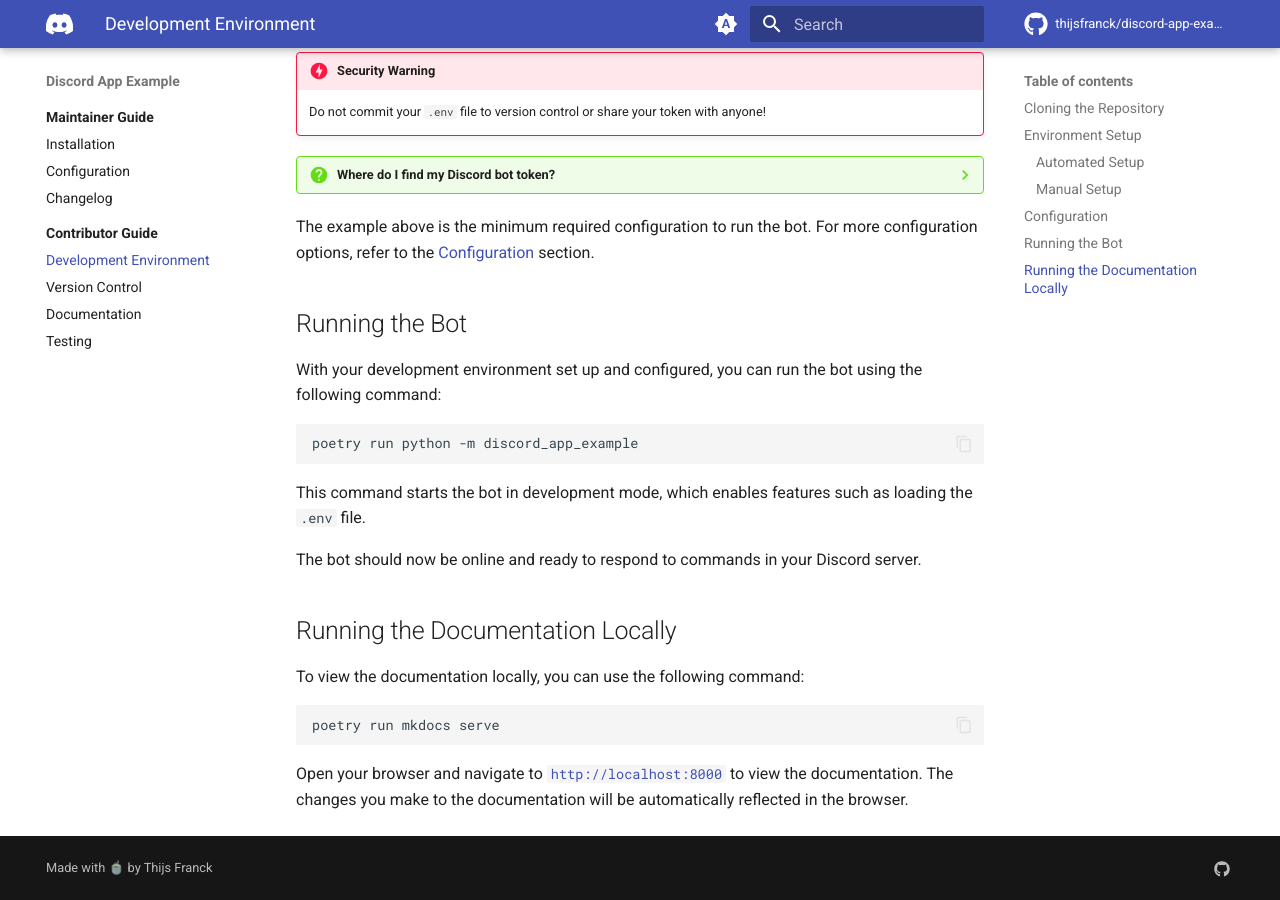
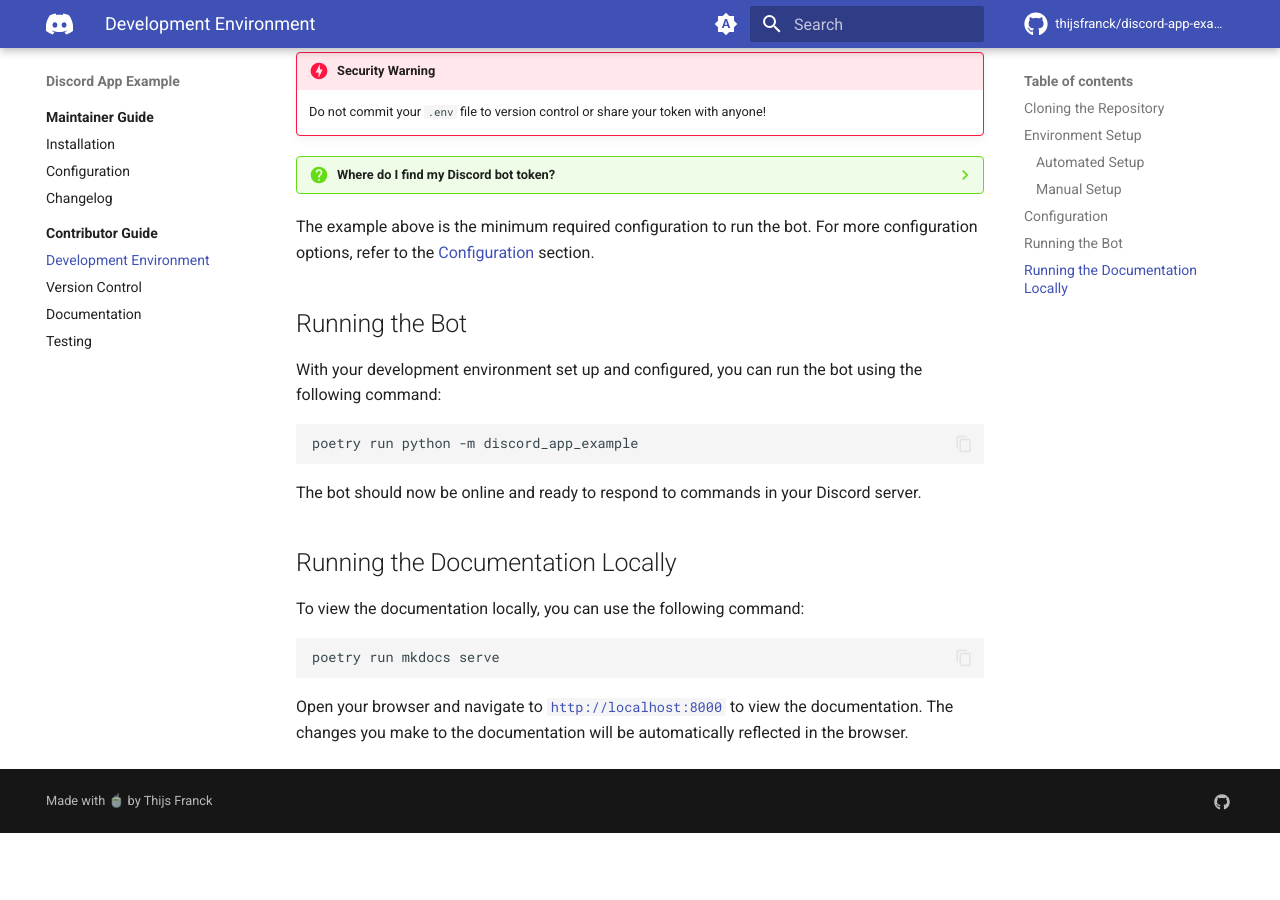
Before and after one commit to thijsfranck/discord-app-example, an MkDocs documentation site: the page built from docs/contributor-guide/development-environment.md, in a window 1280 px wide and 900 px high, scrolled down 1584 px. Built offline with MkDocs 1.6.1 and Material for MkDocs 9.7.7, drawn with Linux system fonts in a browser that asks for light colours; comment, search, counter and statistics services are not loaded; the version menu is left out; after the commit the page ends 2417 px from its top, so only the background shows below that.

Commit message:
docs: remove note on development mode

````diff
--- a/docs/contributor-guide/development-environment.md
+++ b/docs/contributor-guide/development-environment.md
@@ -82,8 +82,6 @@
 poetry run python -m discord_app_example
 ```
 
-This command starts the bot in development mode, which enables features such as loading the `.env` file.
-
 The bot should now be online and ready to respond to commands in your Discord server.
 
 ## Running the Documentation Locally
````
